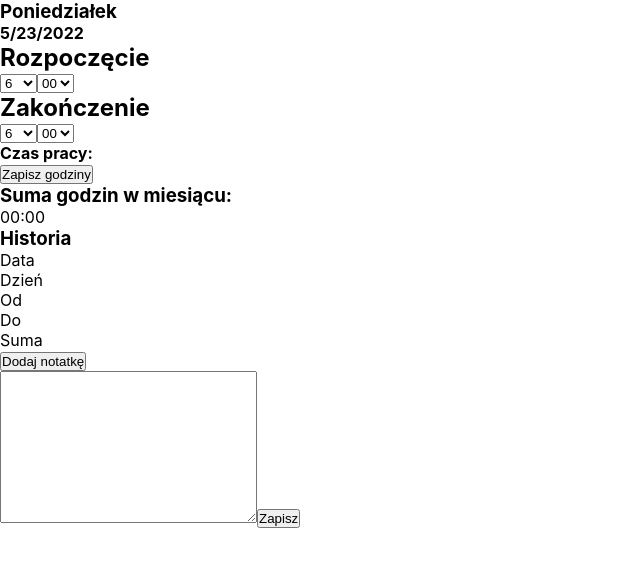
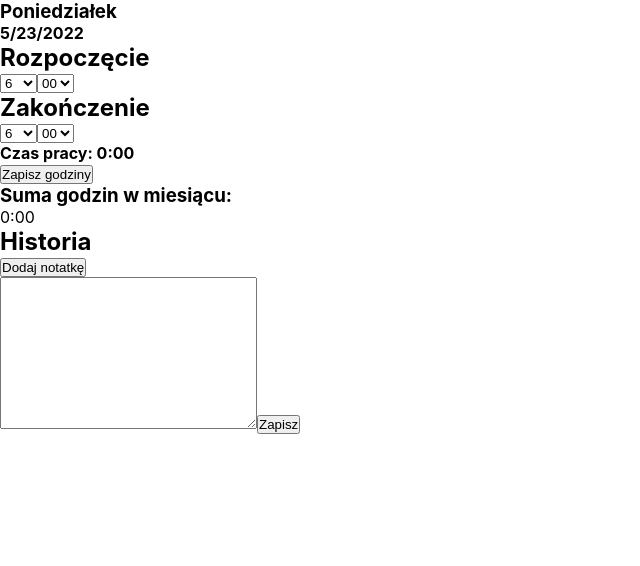
Before and after one commit to piotrromatowski/Work-Time-App, a React (Create React App) app: page / in a window 1280 px wide. Shown: the top 566 px of the page, without its empty margins (0-640 px from the left). Built offline with nearby package versions, Linux system fonts and the light colour scheme.

Commit message:
add logic to components

```diff
--- a/src/App.js
+++ b/src/App.js
@@ -1,6 +1,6 @@
 import "./App.css";
-import History from "./components/History";
 import WorkTime from "./components/WorkTime";
+import Days from "./components/Days";
 
 function App() {
   const current = new Date();
@@ -21,9 +21,8 @@ function App() {
   return (
     <div className="App">
       <div>
-        <h3>{days[day - 1]}</h3>
-        <h4>{date}</h4>
-        <WorkTime date={date} />
+        <Days />
+        <WorkTime date={date} day={day} days={days} />
       </div>
     </div>
   );
--- /dev/null
+++ b/src/components/Days.js
@@ -0,0 +1,27 @@
+import React from "react";
+
+export const days = [
+  "Poniedziałek",
+  "Wtorek",
+  "Środa",
+  "Czwartek",
+  "Piątek",
+  "Sobota",
+  "Niedziela",
+];
+
+const Days = () => {
+  const current = new Date();
+  // const date = `${current.getDate()}/${current.getMonth()}/${current.getFullYear()}`;
+  const date = current.toLocaleDateString();
+  const day = current.getDay();
+
+  return (
+    <div>
+      <h3>{days[day - 1]}</h3>
+      <h4>{date}</h4>
+    </div>
+  );
+};
+
+export default Days;
--- a/src/components/History.js
+++ b/src/components/History.js
@@ -1,15 +1,23 @@
 import React from "react";
 
-const History = () => {
+const History = ({ monthSummary }) => {
+  console.log(monthSummary);
+
   return (
     <div>
-      <h3>Historia</h3>
+      <h2>Historia</h2>
       <div>
-        <p>Data</p>
-        <p>Dzień</p>
-        <p>Od</p>
-        <p>Do</p>
-        <p>Suma</p>
+        {monthSummary.map((history, index) => {
+          return (
+            <div key={index}>
+              <h3>{history.date}</h3>
+              <h4>{history.day}</h4>
+              {history.start ? <p>Rozpoczęcie: {history.start}</p> : ""}
+              {history.finish ? <p>Zakończenie: {history.finish}</p> : ""}
+              {history.time ? <p>Liczba godzin: {history.time}</p> : ""}
+            </div>
+          );
+        })}
       </div>
       <div className="note">
         <button>Dodaj notatkę</button>
--- a/src/components/Summary.js
+++ b/src/components/Summary.js
@@ -1,55 +1,36 @@
 import React from "react";
+import moment from "moment";
 
-const Summary = ({ dayOverall, date }) => {
+const Summary = ({ monthSummary }) => {
   const currentDate = new Date();
-  const actualDate = currentDate.toLocaleDateString();
-  // console.log(currentDate.getMonth() + 1);
+  const actualMonth = ("0" + (currentDate.getMonth() + 1)).slice(-2);
+  const actualYear = currentDate.getFullYear();
+  // const actualMonth = "04";
+  // console.log(actualMonth);
 
-  const actualMonth = ("0" + (currentDate.getMonth() + 1)).slice(-2);
-  console.log(actualMonth);
-  const actualYear = currentDate.getFullYear();
+  const monthHoursArr = [];
+  const foundFullMonthDates = monthSummary.forEach((singleData, index) => {
+    if (index >= 1) {
+      if (singleData.date.slice(3) === `${actualMonth}.${actualYear}`) {
+        monthHoursArr.push(moment.duration(singleData.time).asMinutes());
+      }
+    }
+  });
+  // console.log(monthHoursArr);
 
-  const monthSummary = [
-    {
-      date: "20.04.2022",
-      time: dayOverall,
-    },
-    {
-      date: date,
-      time: dayOverall,
-    },
-    {
-      date: "25.05.2022",
-      time: dayOverall,
-    },
-    {
-      date: "26.05.2022",
-      time: dayOverall,
-    },
-    {
-      date: "27.05.2022",
-      time: dayOverall,
-    },
-  ];
-  console.log(monthSummary);
-  console.log(dayOverall);
-  console.log(date);
+  const monthOverall = monthHoursArr.reduce((prev, el) => {
+    return prev + el;
+  }, 0);
 
-  const foundFullMonthDates = monthSummary.filter(
-    (element) => element.date.slice(3, 10) === `${actualMonth}.${actualYear}`
-  );
-  console.log(foundFullMonthDates);
-  console.log(`${actualMonth}.${actualYear}`);
-
-  // const dateNew = monthSummary.forEach((element) => {
-  //   element.slice(3, 10);
-  //   console.log(element);
-  // });
+  let minutes = monthOverall % 60;
+  let hours = (monthOverall - minutes) / 60;
 
   return (
     <div>
-      <h3>Suma godzin w miesiącu:</h3>
-      <span>00:00</span>
+      <div>
+        <h3>Suma godzin w miesiącu:</h3>
+        <span>{hours + ":" + ("0" + minutes).slice(-2)}</span>
+      </div>
     </div>
   );
 };
--- a/src/components/WorkTime.js
+++ b/src/components/WorkTime.js
@@ -1,8 +1,9 @@
-import React, { useState } from "react";
+import React, { useState, useEffect } from "react";
 import Hours from "./Hours";
 import Summary from "./Summary";
 import History from "./History";
 import moment from "moment";
+import { days } from "./Days";
 
 const WorkTime = ({ date }) => {
   const [workStartHours, setWorkStartHours] = useState({ starthours: "" });
@@ -15,6 +16,19 @@ const WorkTime = ({ date }) => {
   });
 
   const [dayOverall, setDayOverall] = useState("");
+
+  const [monthSummary, setMonthSummary] = useState([{}]);
+
+  const currentDate = new Date();
+  // const actualMonth = ("0" + (currentDate.getMonth() + 1)).slice(-2);
+
+  // const actualYear = currentDate.getFullYear();
+  // const actualDay = currentDate.getDay("20.04.2022");
+
+  const showDay = (day) => {
+    const actualDay = currentDate.getDay(date);
+    return days[actualDay - 1];
+  };
 
   console.log(
     `Start: ${workStartHours.starthours}:${workStartMinutes.startminutes}; Finish ${workFinishHours.finishhours}:${workFinishMinutes.finishminutes}`
@@ -37,13 +51,59 @@ const WorkTime = ({ date }) => {
     );
   console.log(timeData);
 
+  let minutes = Number(timeData) % 60;
+  let hours = (Number(timeData) - minutes) / 60;
+
+  useEffect(() => {
+    setDayOverall(hours + ":" + ("0" + minutes).slice(-2));
+    console.log(dayOverall);
+  }, [dayOverall, hours, minutes, monthSummary]);
+
   const saveWorkTimeOnClick = () => {
-    var minutes = Number(timeData) % 60;
+    console.log(
+      "!!!!!!!!!!!!!!",
+      monthSummary[monthSummary.length - 1].date,
+      date,
+      monthSummary[monthSummary.length - 1].time,
+      dayOverall
+    );
+    if (monthSummary[monthSummary.length - 1].time === dayOverall) {
+      const temp = [...monthSummary];
+      temp.splice(temp[temp.length - 1], 1);
+      setMonthSummary(temp);
 
-    var hours = (Number(timeData) - minutes) / 60;
-    console.log(hours + ":" + minutes);
-    setDayOverall(hours + ":" + ("0" + minutes).slice(-2));
-    return hours + ":" + minutes;
+      // setMonthSummary([
+      //   ...monthSummary,
+      //   {
+      //     date: date,
+      //     day: `${showDay(date)}`,
+      //     time: dayOverall,
+      //     start: `${workStartHours.starthours}:${workStartMinutes.startminutes}`,
+      //     finish: `${workFinishHours.finishhours}:${workFinishMinutes.finishminutes}`,
+      //   },
+      // ]);
+    } else {
+      setMonthSummary([
+        ...monthSummary,
+        {
+          date: date,
+          day: `${showDay(date)}`,
+          time: dayOverall,
+          start: `${workStartHours.starthours}:${workStartMinutes.startminutes}`,
+          finish: `${workFinishHours.finishhours}:${workFinishMinutes.finishminutes}`,
+        },
+      ]);
+    }
+    // setMonthSummary([
+    //   ...monthSummary,
+    //   {
+    //     date: date,
+    //     day: `${showDay(date)}`,
+    //     time: dayOverall,
+    //     start: `${workStartHours.starthours}:${workStartMinutes.startminutes}`,
+    //     finish: `${workFinishHours.finishhours}:${workFinishMinutes.finishminutes}`,
+    //   },
+    // ]);
   };
 
   return (
@@ -61,15 +121,8 @@ const WorkTime = ({ date }) => {
       </h4>
       <button onClick={saveWorkTimeOnClick}>Zapisz godziny</button>
 
-      <Summary dayOverall={dayOverall} date={date} />
-      <History
-        workStartHours={workStartHours}
-        workStartMinutes={workStartMinutes}
-        workFinishHours={workFinishHours}
-        workFinishMinutes={workFinishMinutes}
-        dayOverall={dayOverall}
-        date={date}
-      />
+      <Summary monthSummary={monthSummary} />
+      <History monthSummary={monthSummary} />
     </div>
   );
 };
```
